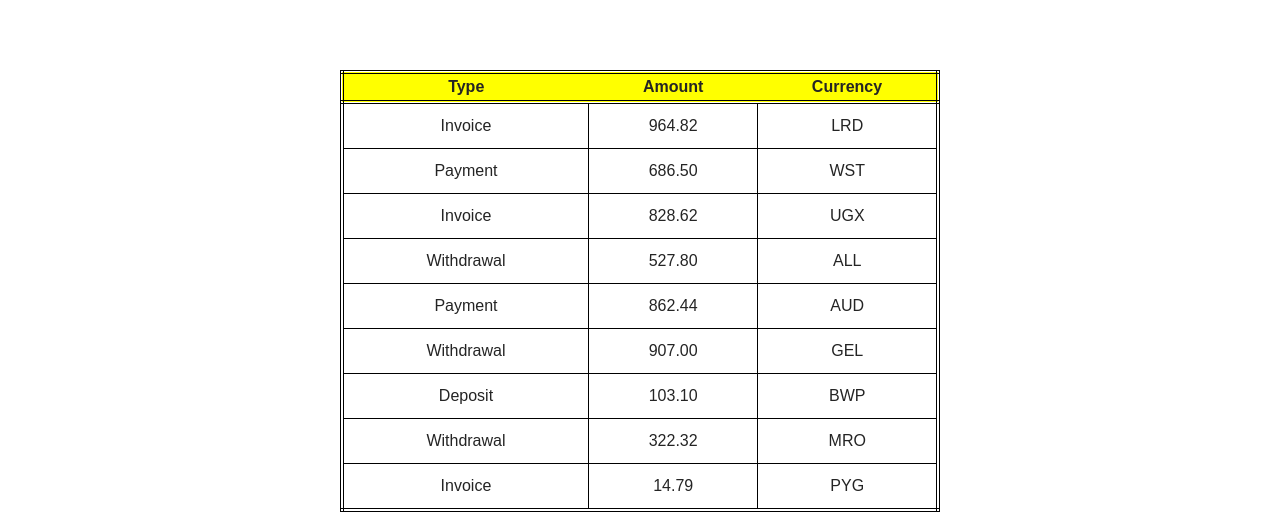
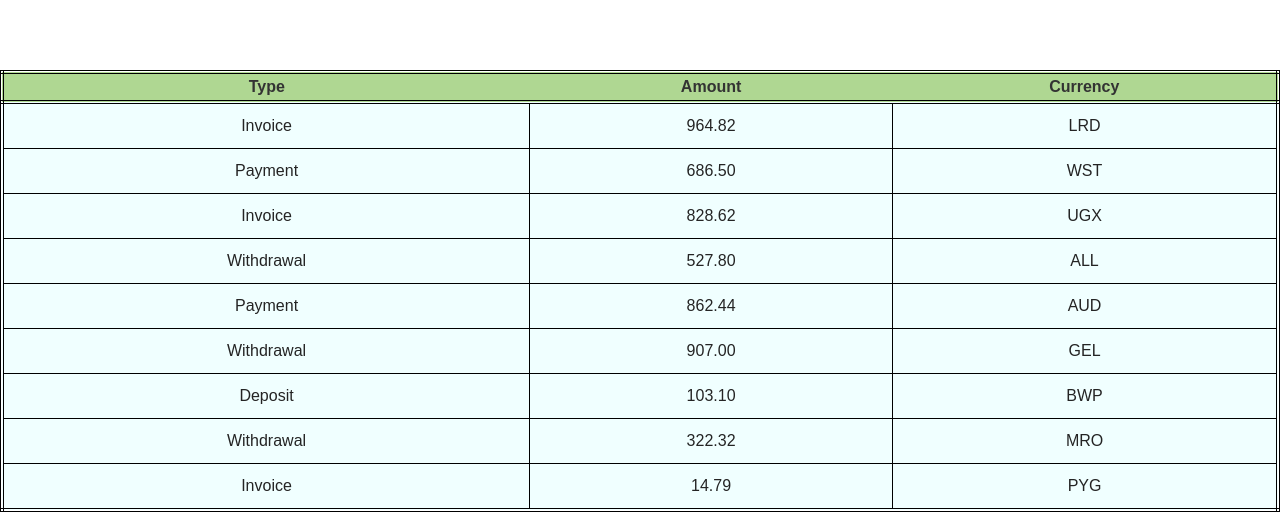
Before and after one commit to Natalie-ingineer/goit-react-hw-01, a React (Vite) app: page / in a window 1280 px wide. Shown: the part 862-1374 px from the top of the page. Built offline with nearby package versions, Linux system fonts and the light colour scheme.

Commit message:
update task3

```diff
--- a/src/components/TransactionHistory/TransactionHistory.jsx
+++ b/src/components/TransactionHistory/TransactionHistory.jsx
@@ -19,7 +19,7 @@ const TransactionHistory = ({ items }) => {
       </thead>
       <tbody className={css.bodyTable}>
         {items.map((transaction) => (
-          <tr key={transaction.id}>
+          <tr bgcolor="azure" key={transaction.id}>
             <Transaction transaction={transaction} />
           </tr>
         ))}
--- a/src/components/TransactionHistory/TransactionHistory.module.css
+++ b/src/components/TransactionHistory/TransactionHistory.module.css
@@ -1,7 +1,16 @@
+th {
+  background: #afd792; /* Колір фону */
+  color: #333; /* Колір тексту */
+}
+tbody tr:hover {
+  background: #f3bd48; /* Колір фону при наведенні */
+  color: #fff; /* Колір тексту при наведенні */
+}
+
 .transaction-history {
   border-collapse: collapse;
   border: 4px double black;
-  width: 600px;
+  width: 100%;
   margin: 0 auto;
   margin-top: 100px;
 }
```
